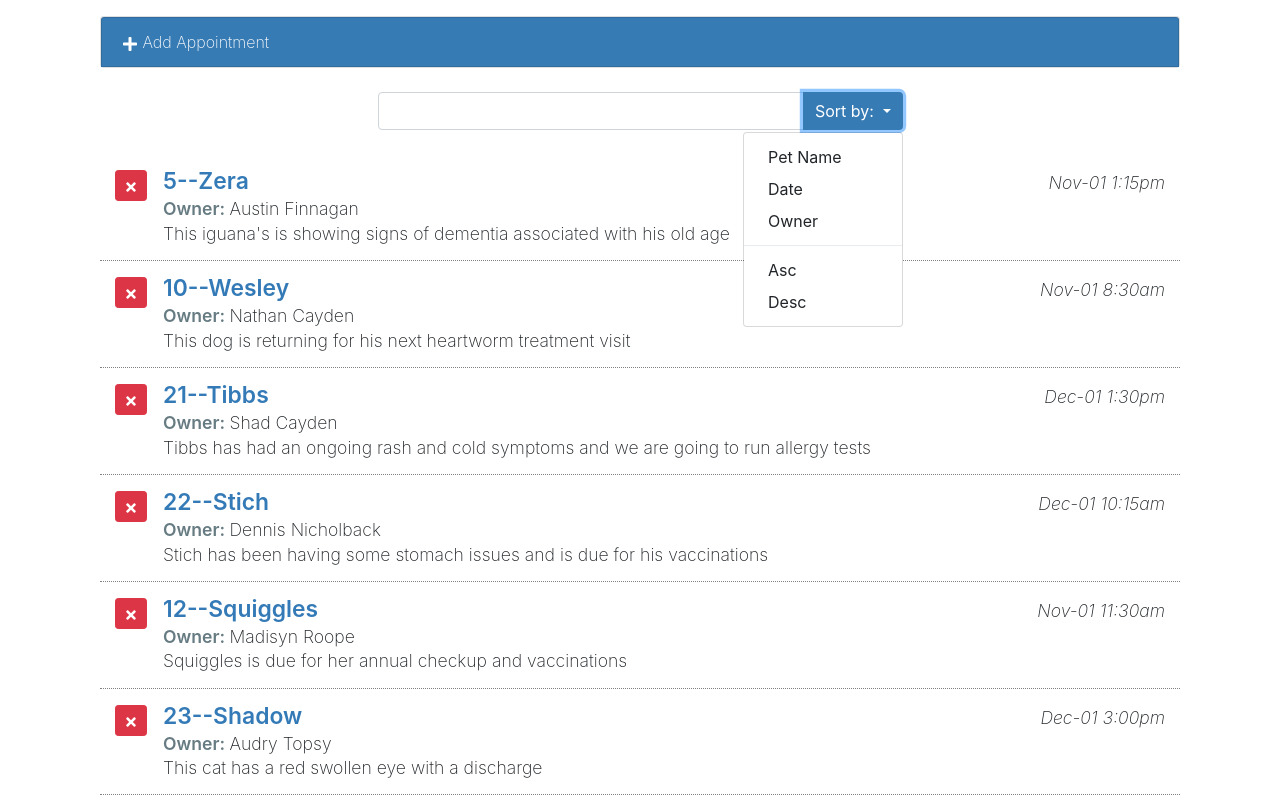
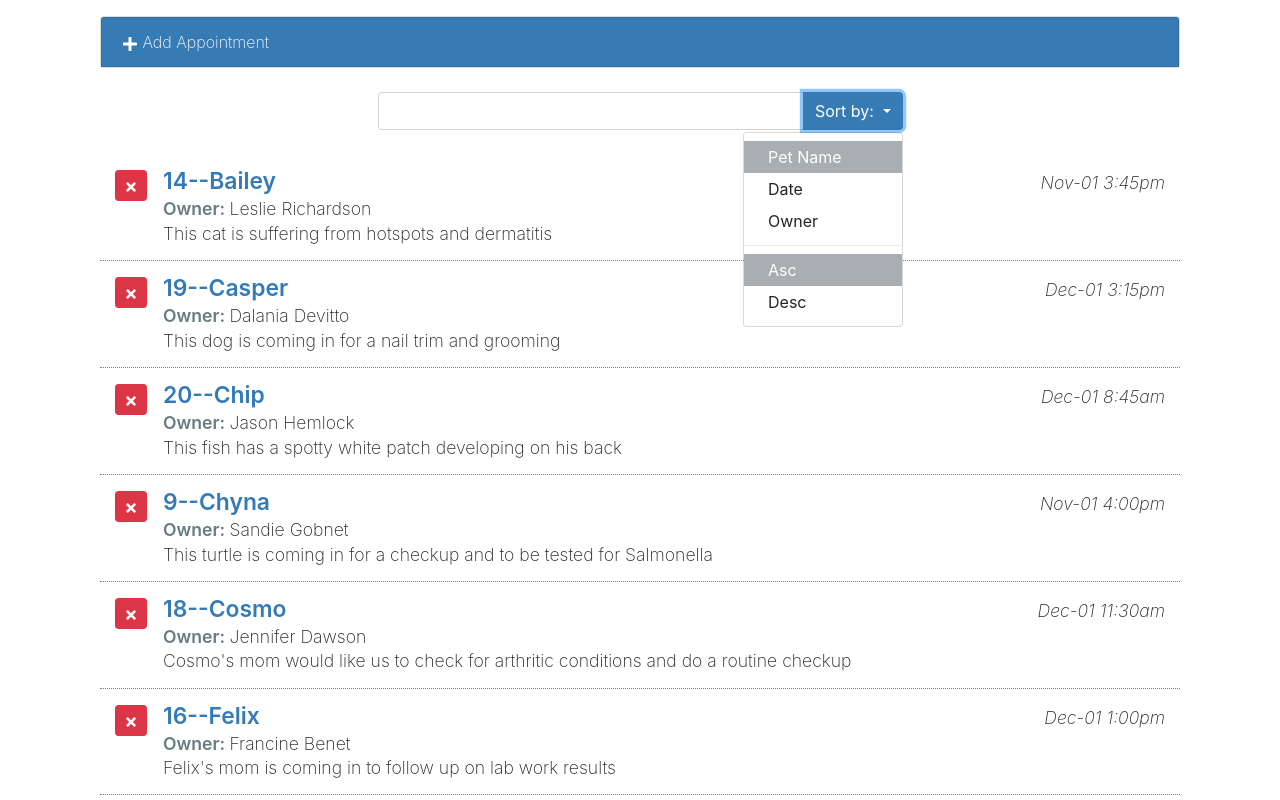
Before and after one commit to howdyAnkit/React_Appointments, a React (Create React App) app: page / in a window 1280 px wide. Both pictures are taken after a click on the button "Sort by:". Shown: the top 800 px of the page. Built offline with nearby package versions, Linux system fonts and the light colour scheme; the HTML template or start-up script is replaced by a standard one.

Commit message:
Sorting on Click

```diff
--- a/src/components/App.js
+++ b/src/components/App.js
@@ -15,16 +15,25 @@ class App extends Component {
       myAppointments: [],
       formDisplay: false,
       orderBy:'petName',
-      orderDir:'desc',
+      orderDir:'asc',
       lastIndex: 0
     };
     this.deleteAppointment = this.deleteAppointment.bind(this);
     this.toggleForm = this.toggleForm.bind(this);
     this.addAppointment = this.addAppointment.bind(this);
+    this.changeOrder = this.changeOrder.bind(this);
   }
+
   toggleForm(){
     this.setState({
       formDisplay: !this.state.formDisplay
+    });
+  }
+
+  changeOrder(order, dir){
+    this.setState({
+      orderBy: order,
+      orderDir:dir
     });
   }
 
@@ -91,7 +100,11 @@ class App extends Component {
                   toggleForm={this.toggleForm}
                   addAppointment={this.addAppointment}
                 />
-                <SearchAppointments />
+                <SearchAppointments
+                  orderBy={this.state.orderBy}
+                  orderDir={this.state.orderDir}
+                  changeOrder={this.changeOrder}
+                />
                 <ListAppointments
                   appointments={fileteredApts}
                   deleteAppointment={this.deleteAppointment}/>
--- a/src/components/SearchAppointments.js
+++ b/src/components/SearchAppointments.js
@@ -24,20 +24,27 @@ import React,{Component} from 'react';
                   </button>
 
                   <div className="sort-menu dropdown-menu dropdown-menu-right">
-                    <button className="sort-by dropdown-item" href="#">
+                    <button className={'sort-by dropdown-item ' +
+                            (this.props.orderBy === 'petName' ? 'active': '')} href="#"
+                            onClick={e => this.props.changeOrder('petName', this.props.orderDir)}>
                       Pet Name
                     </button>
-                    <button className="sort-by dropdown-item" href="#">
+                    <button className={'sort-by dropdown-item ' + (this.props.orderBy === 'Date' ? 'active':'')}
+                      onClick={ e => this.props.changeOrder('Date', this.props.orderDir)}  href="#">
                       Date
                     </button>
-                    <button className="sort-by dropdown-item" href="#">
+                    <button className={'sort-by dropdown-item' + (this.props.orderBy === 'Owner'? 'active' : '') }
+                      onClick={e => this.props.changeOrder('Owner' + this.props.orderDir)}  href="#">
                       Owner
                     </button>
                     <div role="separator" className="dropdown-divider" />
-                    <button className="sort-by dropdown-item" href="#">
+                    <button className={'sort-by dropdown-item ' + (this.props.orderDir === 'asc' ? 'active': '')} href="#"
+                      onClick={e => this.props.changeOrder(this.props.orderBy, 'asc')}  >
                       Asc
                     </button>
-                    <button className="sort-by dropdown-item" href="#">
+                    <button className={'sort-by dropdown-item ' + (this.props.orderDir === 'desc'? 'active': '')} href="#"
+                      onClick={e => this.props.changeOrder(this.props.orderBy, 'desc')}
+                    >
                       Desc
                     </button>
                   </div>
```
